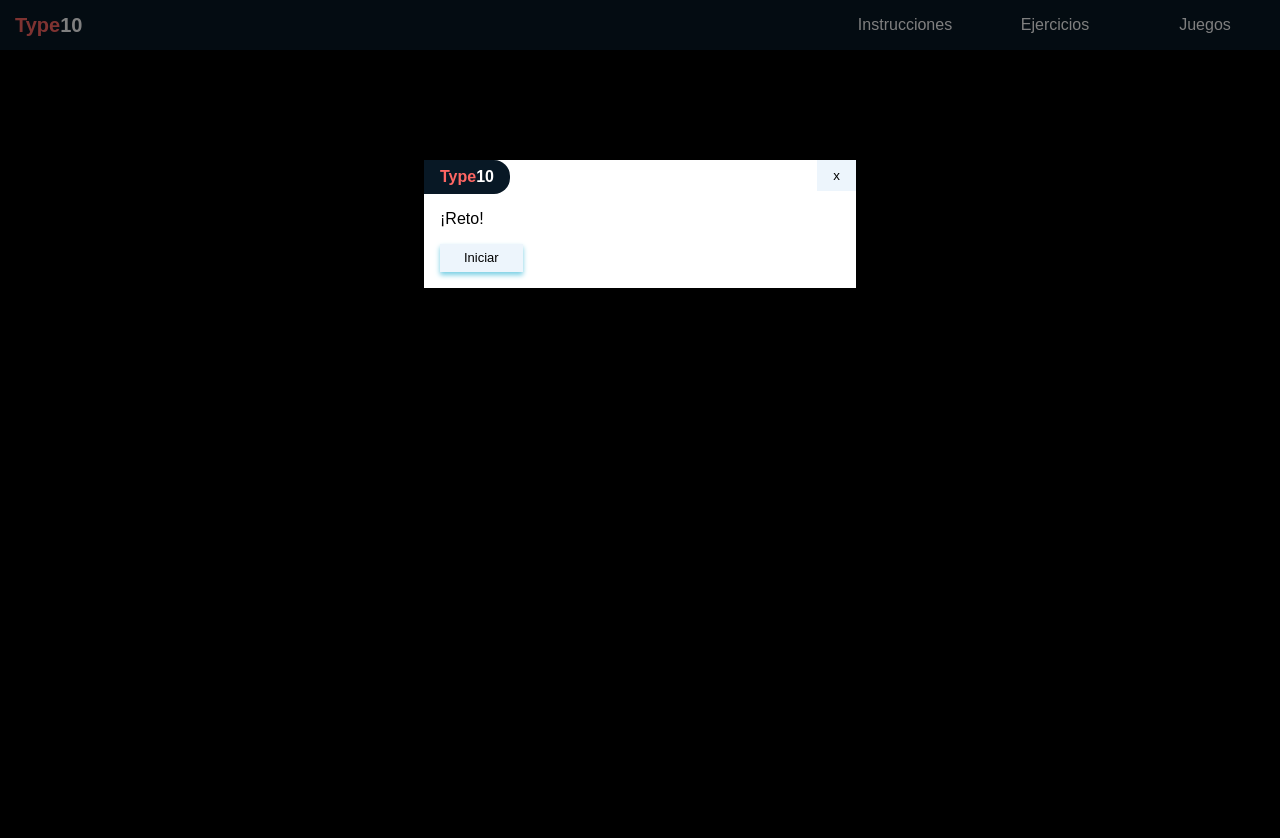
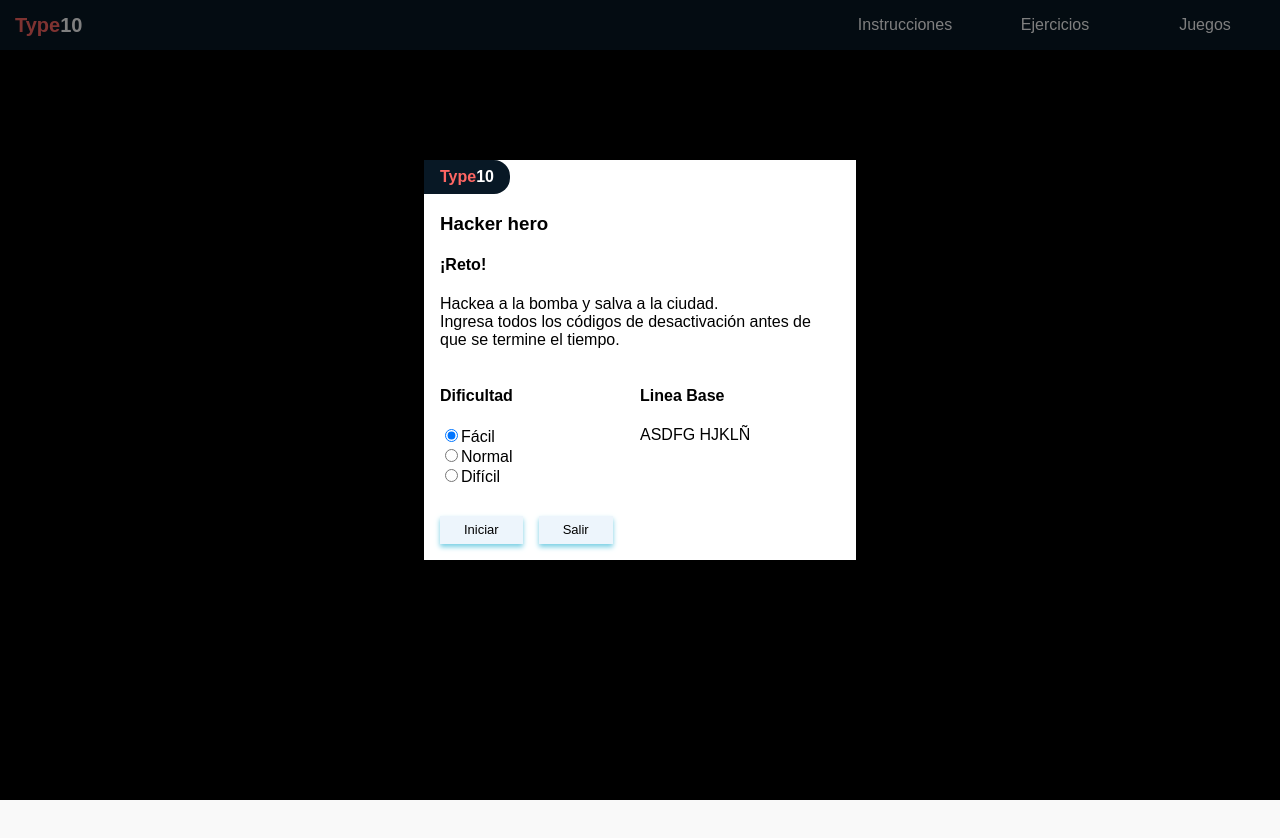
Before and after one commit to nyx-6/Type10, a React (Create React App) app: page /boomgame in a window 1280 px wide. Shown: the top 838 px of the page. After the commit the page ends 800 px from the top, so only its background shows below. Built offline with nearby package versions, Linux system fonts and the light colour scheme; a web font is replaced by a local one.

Commit message:
boom game updated

```diff
--- a/src/components/games/BoomGame.js
+++ b/src/components/games/BoomGame.js
@@ -15,6 +15,7 @@ import foundObjective from '../../statics/sounds/foundit.mp3'
 import correctSound from '../../statics/sounds/correct.mp3'
 import wrongSound from '../../statics/sounds/wrong.mp3'
 import winSound from '../../statics/sounds/win.mp3'
+import { Link } from 'react-router-dom';
 
 
 class BoomGame extends React.Component {
@@ -45,6 +46,11 @@ class BoomGame extends React.Component {
         connectionLost: "",
         startGameModalIsOpend: false,
         endGameModalIsOpend: false,
+        outFocusModalIsOpen: false,
+        outFocusModalIsEnable: false,
+        dificulty: 'easy',
+        finishOnTime: true,
+
     }
 
     constructor(props) {
@@ -65,7 +71,7 @@ class BoomGame extends React.Component {
         this.gameIntervalId = "";
         this.deviceSystem = "";
         this.objectiveSystemTimerIntervalId = "";
-        this.passworsNumber = 6;
+        this.passworsNumber = 4;
         this.keyLetters = ['F', 'J'];
         this.wordsNumber = 5;
         this.letterByWord = 4;
@@ -86,13 +92,30 @@ class BoomGame extends React.Component {
 
 
     handleCloseStartGameModal = e => {
+        this.setGameConfig();
         this.setState({ startGameModalIsOpend: false });
         this.startGame();
     }
 
     handleOpenStartGameModal = async e => {
-        await this.setState({ startGameModalIsOpend: true, })
+        await this.setState({
+            startGameModalIsOpend: true,
+        });
+
     }
+
+    handleCloseOutFocusGameModal = async e => {
+
+        await this.setState({ outFocusModalIsOpen: false })
+        this.gameWrittingArea.current.focus();
+    }
+
+    handleOpenOutFocusGameModal = async e => {
+        if (this.state.outFocusModalIsEnable) {
+            await this.setState({ outFocusModalIsOpen: true })
+        }
+    }
+
 
     handleCloseEndGameModal = e => {
         this.setState({ endGameModalIsOpend: false })
@@ -100,7 +123,10 @@ class BoomGame extends React.Component {
 
     handleOpenEndGameModal = async e => {
 
-        await this.setState({ endGameModalIsOpend: true, })
+        await this.setState({
+            endGameModalIsOpend: true,
+            outFocusModalIsEnable: false,
+        })
     }
 
     startTime() {
@@ -187,6 +213,7 @@ class BoomGame extends React.Component {
             systemKeyBoard: "systemKeyBoard",
             cursor: "cursor",
             locksList: locksList,
+            outFocusModalIsEnable: true,
         })
         this.gameWrittingArea.current.focus();
         this.deviceSystem = "K-B00N_9 SYSTEM";
@@ -218,7 +245,8 @@ class BoomGame extends React.Component {
                     systemKeyBoard: "",
                     cursor: "",
                     connectionLost: "...Conexión perdida",
-                    currentPassword: ""
+                    currentPassword: "",
+                    finishOnTime: false,
                 })
                 setTimeout(() => {
                     this.handleOpenEndGameModal();
@@ -248,7 +276,8 @@ class BoomGame extends React.Component {
     }
 
     generatePassword() {
-        let passwordNew = this.generateExercise(0, 1);
+        let max = this.keyLetters.length - 1;
+        let passwordNew = this.generateExercise(0, max);
 
         this.setState({
             currentPassword: "",
@@ -264,6 +293,34 @@ class BoomGame extends React.Component {
 
     getLock(type_lock) {
         return <span className="material-icons">{type_lock}</span>
+    }
+
+    setGameConfig() {
+        switch (this.state.dificulty) {
+            case 'easy':
+                this.passworsNumber = 4;
+                this.keyLetters = ['F', 'J'];
+                break;
+            case 'normal':
+                this.passworsNumber = 6;
+                this.keyLetters = ['A', 'S', 'D', 'F', 'J', 'K', 'L', 'Ñ'];
+                break;
+            case 'hard':
+                this.passworsNumber = 8;
+                this.keyLetters = ['A', 'S', 'D', 'F', 'J', 'K', 'L', 'Ñ', 'G', 'H'];
+                break;
+            default:
+                this.passworsNumber = 4;
+                this.keyLetters = ['F', 'J'];
+                break;
+        }
+
+    }
+
+    handleOnChangeDificulty = e => {
+        this.setState({
+            dificulty: e.target.value,
+        })
     }
 
     showInstructions = () => {
@@ -364,14 +421,49 @@ class BoomGame extends React.Component {
 
     render() {
         return (
-            <div className="content_box gameArea">
+            <div className="gameArea"
+                onBlur={this.handleOpenOutFocusGameModal}>
                 <Modal
                     isOpen={this.state.startGameModalIsOpend}
                     onClose={this.handleCloseStartGameModal}
                 >
                     <br />
-                    <p>¡Reto!</p>
+                    <h3>Hacker hero</h3>
+                    <h4>¡Reto!</h4>
+                    <p>
+                        Hackea a la bomba y salva a la ciudad.<br />
+                        Ingresa todos los códigos de desactivación antes
+                        de que se termine el tiempo.
+                    </p>
+                    <div className="bubblesGame__config">
+                        <div className="bubblesGame__config_container">
+                            <h4>Dificultad</h4>
+                            <div>
+                                <input type="radio" id="easy" name="dificulty" value="easy"
+                                    onChange={this.handleOnChangeDificulty}
+                                    checked={this.state.dificulty === "easy"} />
+                                <label htmlFor="easy">Fácil</label><br />
+
+                                <input type="radio" id="normal" name="dificulty" value="normal"
+                                    onChange={this.handleOnChangeDificulty}
+                                    checked={this.state.dificulty === "normal"} />
+                                <label htmlFor="normal">Normal</label><br />
+
+                                <input type="radio" id="hard" name="dificulty" value="hard"
+                                    onChange={this.handleOnChangeDificulty}
+                                    checked={this.state.dificulty === "hard"} />
+                                <label htmlFor="hard">Difícil</label><br />
+                            </div>
+                        </div>
+                        <div className="bubblesGame__config_container">
+                            <h4>Linea Base</h4>
+                            <span>ASDFG HJKLÑ</span>
+                        </div>
+                    </div>
+
                     <button className="Modal__container_button" onClick={this.handleCloseStartGameModal}><span>Iniciar</span></button>
+                    <Link to={'/Type10'} className="link-unstyled Modal__container_button">Salir</Link>
+
                 </Modal>
                 <div className={this.state.screen0}>
                     <div className="setInstuctions">
@@ -420,18 +512,39 @@ class BoomGame extends React.Component {
                         <span className="uiCam" style={{ visibility: this.state.uiMiniCam }}>{this.state.dateTime}</span>
                     </div>
                 </div>
+
+                <Modal
+                    isOpen={this.state.outFocusModalIsOpen}
+                    onClose={this.handleCloseOutFocusGameModal}
+                >
+                    <div className="">
+
+                        <br />
+                        <h3>¿Deseas continuar?</h3>
+
+
+                        <div>
+                            <button onClick={this.handleCloseOutFocusGameModal} className="Modal__container_button">Si</button>
+                            <Link to={'/Type10'} className="link-unstyled Modal__container_button">No</Link>
+                        </div>
+
+                    </div>
+                </Modal>
                 <Modal
                     isOpen={this.state.endGameModalIsOpend}
                     onClose={this.handleCloseEndGameModal}
                 >
                     <br />
-                    <p>¡Terminaste!</p>
-                    <button className="Modal__container_button" onClick={this.handleCloseEndGameModal}><span>Ok</span></button>
+                    <h3>{this.state.finishOnTime ? "¡Reto cumplido!" : "Intenta de nuevo"}</h3>
+                    {/* <span>{`Puntaje: ${this.state.score} / ${this.challenge}`}</span> */}
+                    <br />
+                    <br />
+                    <Link to={'/Type10'} className="link-unstyled Modal__container_button">Salir</Link>
+                    <a href="/boomgame" className="link-unstyled Modal__container_button">Repetir</a>
                 </Modal>
             </div>
         )
     }
 }
 
-
 export default BoomGame;
--- a/src/index.css
+++ b/src/index.css
@@ -5,6 +5,7 @@ body {
   width: 100%;
   background-color: #F9F9F9;
   font-family: 'Titillium Web', sans-serif;
+
   /* overflow: hidden; */
 }
 
--- a/src/styles/components/BoomGame.css
+++ b/src/styles/components/BoomGame.css
@@ -1,10 +1,12 @@
 .gameArea {
-    height: 100vh;
+    display: flex;
+    height: 100%;
     width: 100%;
     flex-wrap: wrap;
     font-family: 'Roboto Mono', monospace;
     font-weight: 300;
     overflow: hidden;
+    outline: none;
 }
 
 .screen__of  {
@@ -158,6 +160,7 @@ span.uiCam {
     font-size: 20px;
     font-weight: 700;
     white-space:pre;
+    outline: none;
 }
 
 .password{
--- a/src/styles/components/BubblesGame.css
+++ b/src/styles/components/BubblesGame.css
@@ -44,7 +44,6 @@
     width: 100%;
     height: 80%;
     background: transparent;
-    outline: none;
 }
 
 .bubblesGame__config {
--- a/src/styles/components/Modal.css
+++ b/src/styles/components/Modal.css
@@ -26,6 +26,7 @@
     border: 0;
     padding: 0.5rem 1rem;
     background-color: #EDF5FC;
+    visibility: hidden;
   }
 
 .Modal__container_button {
```
Lines whose indentation alone changed are shown as unchanged.
